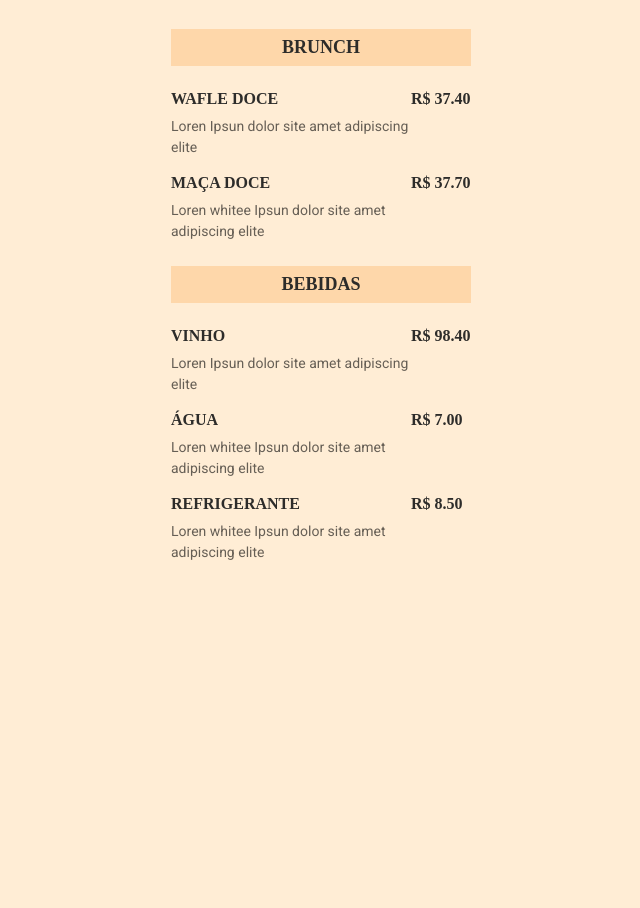
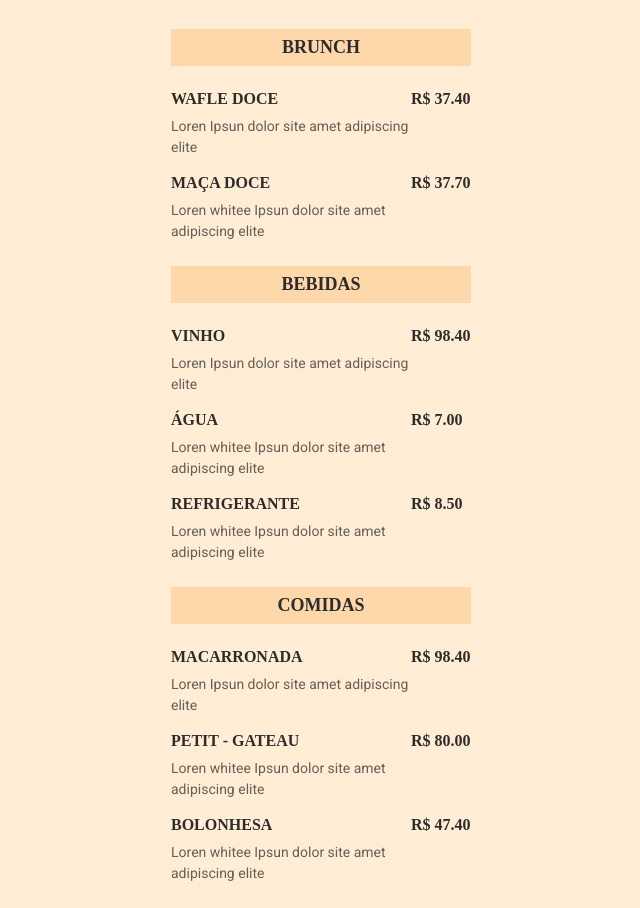
Before and after one commit to Pernambuc/MaratonaRocket, a plain HTML site: page index.html in a window 1280 px wide. Shown: the part 95-1003 px from the top of the page, without its empty margins (319-959 px from the left). Before the commit the page ends 800 px from the top, so only its background shows below. Drawn offline with Linux system fonts and the light colour scheme.

Commit message:
Adicionada seção de comidas

```diff
--- a/index.html
+++ b/index.html
@@ -85,5 +85,46 @@
     </ul>
   </section>
 
+             <section>
+    <h2>Comidas</h2>
+
+    <ul>
+      <li>
+        <div class="details">
+          <h3>Macarronada</h3>
+          <p class="description">Loren Ipsun dolor site amet adipiscing elite</p>
+        </div>
+        <strong class="price">
+          R$ 98.40
+        </strong>
+
+      </li>
+
+       <li>
+        <div class="details">
+          <h3>Petit - Gateau</h3>
+          <p class="description">Loren whitee Ipsun dolor site amet adipiscing elite</p>
+        </div>
+        <strong class="price">
+          R$ 80.00
+        </strong>
+
+      </li>
+
+      <li>
+        <div class="details">
+          <h3>Bolonhesa</h3>
+          <p class="description">Loren whitee Ipsun dolor site amet adipiscing elite</p>
+        </div>
+        <strong class="price">
+          R$ 47.40
+        </strong>
+
+      </li>
+
+    </ul>
+  </section>
+
 </body>
+
 </html>
```
